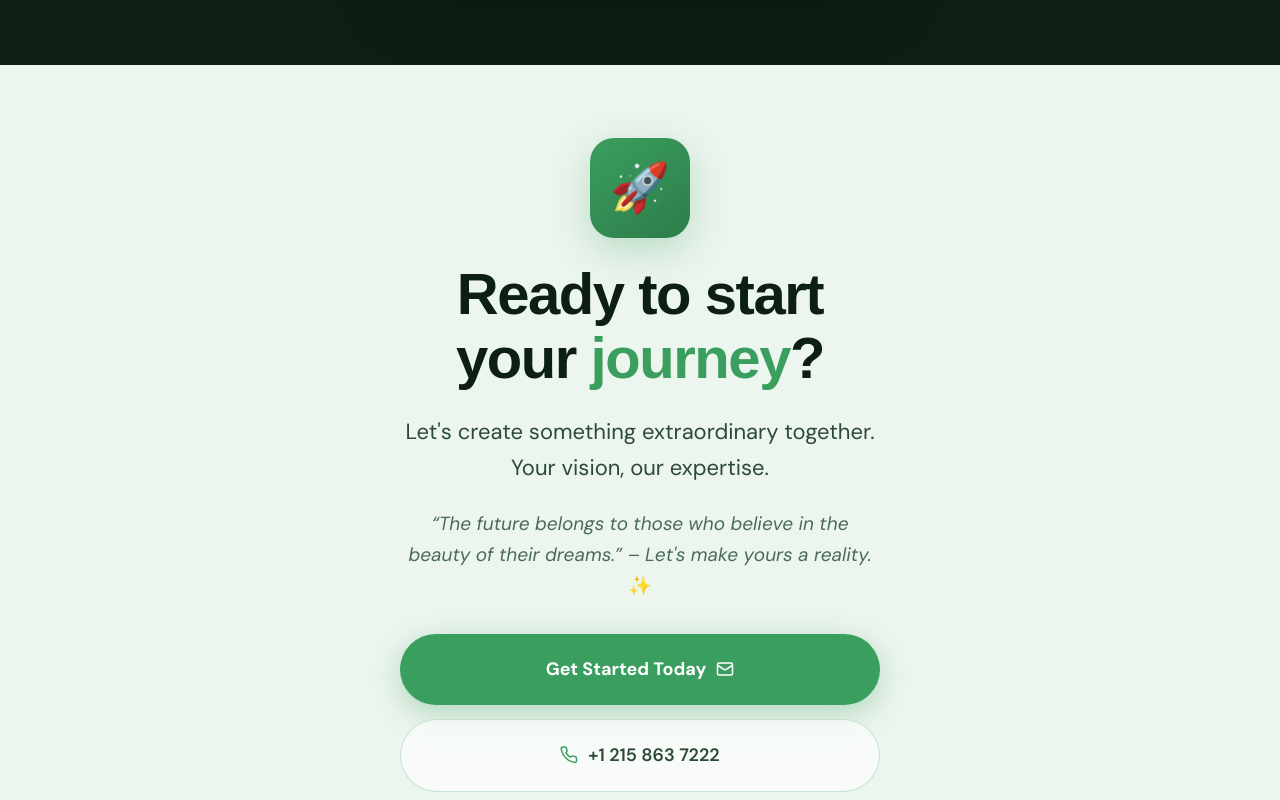
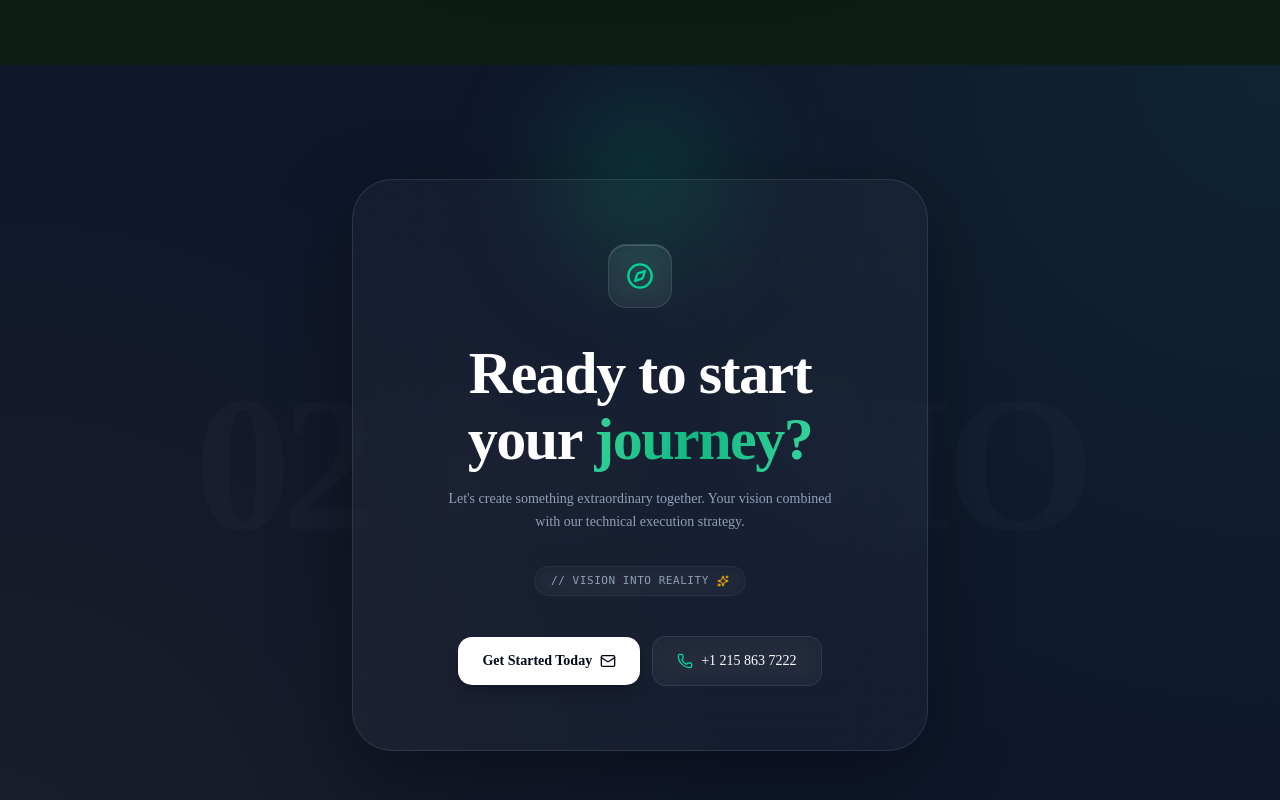
Before and after one commit to Vivelune/Btech, a Next.js app: page / in a window 1280 px wide. Shown: the part 5020-5820 px from the top of the page. Built offline with nearby package versions, Linux system fonts and the light colour scheme.

Commit message:
Journey section updated

```diff
--- a/app/components/JourneySection.tsx
+++ b/app/components/JourneySection.tsx
@@ -1,190 +1,118 @@
 "use client";
 
+import { motion } from "framer-motion";
+import { Compass, Mail, Phone, ArrowUpRight, Sparkles } from "lucide-react";
 import Link from "next/link";
-import { useRef, useEffect } from "react";
 
-export default function JourneySection() {
-  const sectionRef = useRef<HTMLDivElement>(null);
+export default function GlassyJourneySection() {
+  return (
+    <section className="relative flex min-h-screen w-full items-center justify-center overflow-hidden bg-slate-900 px-4 py-20 dark:bg-zinc-950 sm:px-6 lg:px-16">
 
-  useEffect(() => {
-    const observer = new IntersectionObserver(
-      (entries) => {
-        entries.forEach((entry) => {
-          if (entry.isIntersecting) {
-            entry.target.classList.add('scroll-visible');
-          }
-        });
-      },
-      { threshold: 0.1 }
-    );
+      {/* 1. Ambient Background Textures (Simulating image_cef666.jpg sunset gradients) */}
+      <div className="absolute inset-0 bg-[radial-gradient(circle_at_top_right,rgba(16,185,129,0.08),transparent_50%)]" />
+      <div className="absolute inset-0 bg-[radial-gradient(circle_at_bottom_left,rgba(245,158,11,0.05),transparent_50%)]" />
 
-    if (sectionRef.current) observer.observe(sectionRef.current);
-    return () => {
-      if (sectionRef.current) observer.unobserve(sectionRef.current);
-    };
-  }, []);
+      {/* Structural grid lines from your main theme */}
+      <div className="absolute inset-0 -z-10 bg-[linear-gradient(to_right,#ffffff03_1px,transparent_1px),linear-gradient(to_bottom,#ffffff03_1px,transparent_1px)] bg-[size:40px_40px]" />
 
-  return (
-    <>
-      <style>{`
-        @import url('https://fonts.googleapis.com/css2?family=Syne:wght@800&family=DM+Sans:ital,wght@0,400;0,600;0,700;1,400&display=swap');
-        @keyframes fadeInUp {
-          from { opacity: 0; transform: translateY(30px); }
-          to { opacity: 1; transform: translateY(0); }
-        }
-        @keyframes scaleIn {
-          from { opacity: 0; transform: scale(0.8); }
-          to { opacity: 1; transform: scale(1); }
-        }
-        @keyframes slideUp {
-          from { opacity: 0; transform: translateY(40px); }
-          to { opacity: 1; transform: translateY(0); }
-        }
-        .fade-in-section { animation: fadeInUp 0.8s ease-out; }
-        .emoji-icon { animation: scaleIn 0.6s ease-out 0.2s both; }
-        .journey-title { animation: slideUp 0.8s ease-out 0.4s both; }
-        .journey-desc { animation: slideUp 0.8s ease-out 0.5s both; }
-        .journey-quote { animation: slideUp 0.8s ease-out 0.6s both; }
-        .btn-primary { animation: slideUp 0.8s ease-out 0.7s both; }
-        .btn-secondary { animation: slideUp 0.8s ease-out 0.8s both; }
-      `}</style>
+      {/* Massive Editorial Background Type (Layered underneath the main glass sheet) */}
+      <div className="absolute top-1/2 left-1/2 -translate-x-1/2 -translate-y-1/2 pointer-events-none select-none text-[15vw] font-black tracking-tighter text-white/[0.02] dark:text-zinc-900/10 uppercase whitespace-nowrap z-0">
+        02 STUDIO
+      </div>
 
-      <div
-        ref={sectionRef}
-        className="fade-in-section relative flex min-h-screen w-full items-center justify-center p-4 sm:p-6 scroll-section"
-        style={{
-          background: "#edf5ef",
-          fontFamily: "'DM Sans', sans-serif",
-          minHeight: "min(100vh, 100dvh)",
-        }}
-      >
-        <div
-          className="flex w-full flex-col items-center gap-6 text-center"
-          style={{ maxWidth: "min(480px,100%)" }}
-        >
-          <div
-            className="emoji-icon flex items-center justify-center rounded-2xl sm:rounded-[24px]"
-            style={{
-              width: "clamp(80px,18vw,100px)",
-              height: "clamp(80px,18vw,100px)",
-              fontSize: "clamp(36px,10vw,48px)",
-              background: "linear-gradient(145deg,#3a9e5f,#2d7d4a)",
-              boxShadow: "0 12px 40px rgba(58,158,95,.3)",
-            }}
+      {/* 2. Premium Frosted Glass Card Wrapper */}
+      <div className="relative z-10 w-full max-w-xl rounded-[2.5rem] border border-white/10 bg-white/[0.03] p-8 backdrop-blur-2xl shadow-[0_24px_80px_rgba(0,0,0,0.4)] dark:border-zinc-800/40 dark:bg-zinc-950/20 sm:p-12 lg:p-16">
+
+        {/* Internal Core Glow Source */}
+        <div className="absolute -top-20 left-1/2 -translate-x-1/2 h-40 w-40 rounded-full bg-emerald-500/20 blur-[60px] dark:bg-emerald-500/10" />
+
+        <div className="flex w-full flex-col items-center text-center space-y-8">
+
+          {/* Glass Shield Icon Holder */}
+          <motion.div
+            initial={{ opacity: 0, scale: 0.8 }}
+            whileInView={{ opacity: 1, scale: 1 }}
+            viewport={{ once: true }}
+            className="flex h-16 w-16 items-center justify-center rounded-2xl border border-white/10 bg-white/[0.05] shadow-[inset_0_1px_1px_rgba(255,255,255,0.2)] backdrop-blur-md dark:border-zinc-800 dark:bg-black/40"
           >
-            🚀
+            <Compass className="h-7 w-7 animate-spin-slow text-emerald-400" />
+          </motion.div>
+
+          {/* Typography Layer */}
+          <div className="space-y-4">
+            <motion.h2
+              initial={{ opacity: 0, y: 15 }}
+              whileInView={{ opacity: 1, y: 0 }}
+              viewport={{ once: true }}
+              className="text-4xl font-bold tracking-tight text-white sm:text-5xl lg:text-6xl lg:leading-[1.1]"
+            >
+              Ready to start your{" "}
+              <span className="relative inline-block font-black text-transparent bg-clip-text bg-[length:200%_auto] bg-[linear-gradient(110deg,#34d399,#10b981,#34d399,#0d9488,#34d399)] animate-shimmer">
+                journey?
+              </span>
+            </motion.h2>
+
+            <motion.p
+              initial={{ opacity: 0, y: 15 }}
+              whileInView={{ opacity: 1, y: 0 }}
+              viewport={{ once: true }}
+              transition={{ delay: 0.1 }}
+              className="mx-auto max-w-sm text-sm leading-relaxed text-slate-400 dark:text-zinc-400"
+            >
+              Let&apos;s create something extraordinary together. Your vision combined with our technical execution strategy.
+            </motion.p>
           </div>
 
-          <h2
-            className="journey-title m-0 font-extrabold leading-[1.1] tracking-tight"
-            style={{
-              fontSize: "clamp(30px,8vw,58px)",
-              color: "#0d1f14",
-              fontFamily: "'geometric', sans-serif",
-            }}
+          {/* Hyper-minimal micro-quote pill matching details from image_cef666.jpg */}
+          <motion.div
+            initial={{ opacity: 0 }}
+            whileInView={{ opacity: 1 }}
+            viewport={{ once: true }}
+            transition={{ delay: 0.2 }}
+            className="rounded-full border border-white/5 bg-white/[0.02] px-4 py-1.5 backdrop-blur-sm"
           >
-            Ready to start
-            <br />
-            your <span style={{ color: "#3a9e5f" }}>journey</span>?
-          </h2>
+            <p className="text-[11px] font-mono tracking-wider uppercase text-slate-400 dark:text-zinc-500 flex items-center justify-center gap-2">
+              <span>// Vision into reality</span>
+              <Sparkles className="h-3 w-3 text-amber-400 shrink-0" />
+            </p>
+          </motion.div>
 
-          <p
-            className="journey-desc m-0 leading-relaxed"
-            style={{ fontSize: "clamp(15px,3.5vw,22px)", color: "#2c4a36" }}
+          {/* Action Stack */}
+          <motion.div
+            initial={{ opacity: 0, y: 10 }}
+            whileInView={{ opacity: 1, y: 0 }}
+            viewport={{ once: true }}
+            transition={{ delay: 0.3 }}
+            className="mt-2 flex w-full flex-col gap-3 sm:flex-row sm:items-center sm:justify-center"
           >
-            Let&apos;s create something extraordinary together. Your vision,
-            our expertise.
-          </p>
-
-          <p
-            className="journey-quote m-0 italic leading-relaxed px-2"
-            style={{ fontSize: "clamp(13px,3vw,19px)", color: "#4a6b57" }}
-          >
-            &ldquo;The future belongs to those who believe in the beauty of
-            their dreams.&rdquo; – Let&apos;s make yours a reality.{" "}
-            <span className="not-italic" style={{ color: "#d4a017" }}>
-              ✨
-            </span>
-          </p>
-
-          <div className="mt-2 flex w-full flex-col gap-3 sm:gap-3.5">
             <Link
               href="#"
-              className="btn-primary flex w-full items-center justify-center gap-2.5 rounded-full border-0 font-bold text-white no-underline transition-all duration-200 hover:-translate-y-0.5"
-              style={{
-                padding: "clamp(14px,3vw,22px) clamp(20px,5vw,32px)",
-                fontSize: "clamp(14px,3vw,18px)",
-                background: "#3a9e5f",
-                boxShadow: "0 8px 30px rgba(58,158,95,.35)",
-              }}
+              className="group flex items-center justify-center gap-2 rounded-xl bg-white px-6 py-3.5 text-sm font-semibold text-slate-950 shadow-lg shadow-black/20 transition-all duration-200 hover:bg-slate-100 hover:scale-[1.02]"
             >
               Get Started Today
-              <svg
-                width="18"
-                height="18"
-                viewBox="0 0 24 24"
-                fill="none"
-                stroke="currentColor"
-                strokeWidth="2"
-                strokeLinecap="round"
-                strokeLinejoin="round"
-              >
-                <rect x="2" y="4" width="20" height="16" rx="2" />
-                <path d="m22 7-8.97 5.7a1.94 1.94 0 0 1-2.06 0L2 7" />
-              </svg>
+              <Mail className="h-4 w-4 transition-transform duration-200 group-hover:translate-x-0.5" />
             </Link>
 
             <Link
               href="tel:+12158637222"
-              className="btn-secondary flex w-full items-center justify-center gap-2.5 rounded-full font-semibold no-underline transition-all duration-200 hover:-translate-y-0.5"
-              style={{
-                padding: "clamp(14px,3vw,22px) clamp(20px,5vw,32px)",
-                fontSize: "clamp(14px,3vw,18px)",
-                background: "rgba(255,255,255,.6)",
-                border: "1.5px solid rgba(58,158,95,.25)",
-                color: "#2c4a36",
-              }}
+              className="group flex items-center justify-center gap-2 rounded-xl border border-white/10 bg-white/[0.03] px-6 py-3.5 text-sm font-medium text-white backdrop-blur-md transition-all duration-200 hover:bg-white/[0.08]"
             >
-              <svg
-                width="18"
-                height="18"
-                viewBox="0 0 24 24"
-                fill="none"
-                stroke="#3a9e5f"
-                strokeWidth="2"
-                strokeLinecap="round"
-                strokeLinejoin="round"
-              >
-                <path d="M22 16.92v3a2 2 0 0 1-2.18 2 19.79 19.79 0 0 1-8.63-3.07A19.5 19.5 0 0 1 4.69 12 19.79 19.79 0 0 1 1.6 3.44 2 2 0 0 1 3.57 1.25h3a2 2 0 0 1 2 1.72c.127.96.361 1.903.7 2.81a2 2 0 0 1-.45 2.11L7.91 8.8a16 16 0 0 0 6 6l1.27-.9a2 2 0 0 1 2.11-.45c.907.339 1.85.573 2.81.7a2 2 0 0 1 1.72 2.02z" />
-              </svg>
+              <Phone className="h-4 w-4 text-emerald-400" />
               +1 215 863 7222
             </Link>
-          </div>
+          </motion.div>
+
         </div>
+      </div>
 
-        <button
-          className="fixed bottom-6 right-6 flex cursor-pointer items-center justify-center rounded-full border-0 transition-all duration-200 hover:scale-110"
-          style={{
-            width: "clamp(48px,10vw,60px)",
-            height: "clamp(48px,10vw,60px)",
-            background: "#3b5bdb",
-            boxShadow: "0 8px 24px rgba(59,91,219,.4)",
-          }}
-        >
-          <svg
-            width="22"
-            height="22"
-            viewBox="0 0 24 24"
-            fill="none"
-            stroke="white"
-            strokeWidth="2"
-            strokeLinecap="round"
-            strokeLinejoin="round"
-          >
-            <path d="M21 15a2 2 0 0 1-2 2H7l-4 4V5a2 2 0 0 1 2-2h14a2 2 0 0 1 2 2z" />
-          </svg>
-        </button>
-      </div>
-    </>
+      {/* Floating System Glass Trigger Utility Button */}
+      <motion.button
+        whileHover={{ scale: 1.05 }}
+        whileTap={{ scale: 0.95 }}
+        className="fixed bottom-6 right-6 flex h-12 w-12 cursor-pointer items-center justify-center rounded-xl border border-white/10 bg-white/[0.05] shadow-2xl backdrop-blur-xl transition-colors hover:bg-white/[0.1]"
+      >
+        <ArrowUpRight className="h-5 w-5 text-white" />
+      </motion.button>
+    </section>
   );
 }
```
